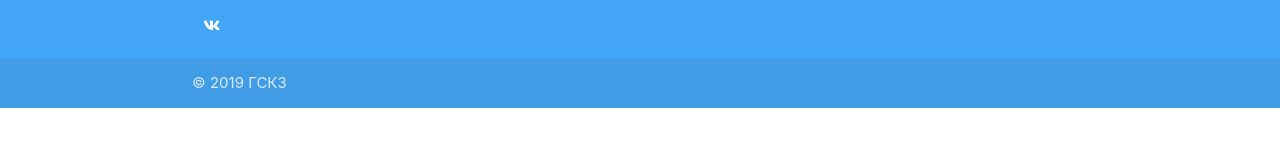
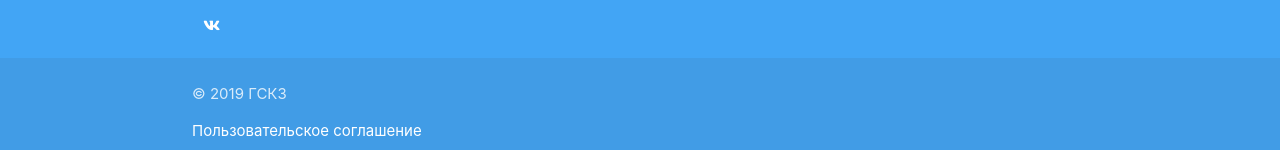
Before and after one commit to bloodpact/parkingFront, a React (Create React App) app: page /news in a window 1280 px wide. Shown: the part 1066-1216 px from the top of the page. Before the commit the page ends 1174 px from the top, so only its background shows below. Built offline with nearby package versions, Linux system fonts and the light colour scheme; no server answers.

Commit message:
rates rename

```diff
--- a/src/components/Rates.js
+++ b/src/components/Rates.js
@@ -19,7 +19,7 @@ const Rates = ({ rates: { rates }, getRates, loading }) => {
   return (
     <div className="section white">
       <div className="row container">
-        <h1 className="header">Тарифы</h1>
+        <h1 className="header">Взносы</h1>
         <ul className="collapsible popout">
           <li>
             <div className="collapsible-header">
--- a/src/components/layout/Footer.js
+++ b/src/components/layout/Footer.js
@@ -1,5 +1,5 @@
 import React from "react";
-
+import userAgreement from "../documents/user.docx";
 const Footer = () => {
   return (
     <footer className="page-footer  blue lighten-1">
@@ -17,7 +17,12 @@ const Footer = () => {
         </div>
       </div>
       <div className="footer-copyright">
-        <div className="container">© 2019 ГСК3</div>
+        <div className="container">
+          <p>© 2019 ГСК3</p>
+          <a style={{ color: "white" }} href={userAgreement}>
+            Пользовательское соглашение
+          </a>
+        </div>
       </div>
     </footer>
   );
```
Also changed, not shown: 1 other file (tests, documents, lock files or other folders).
